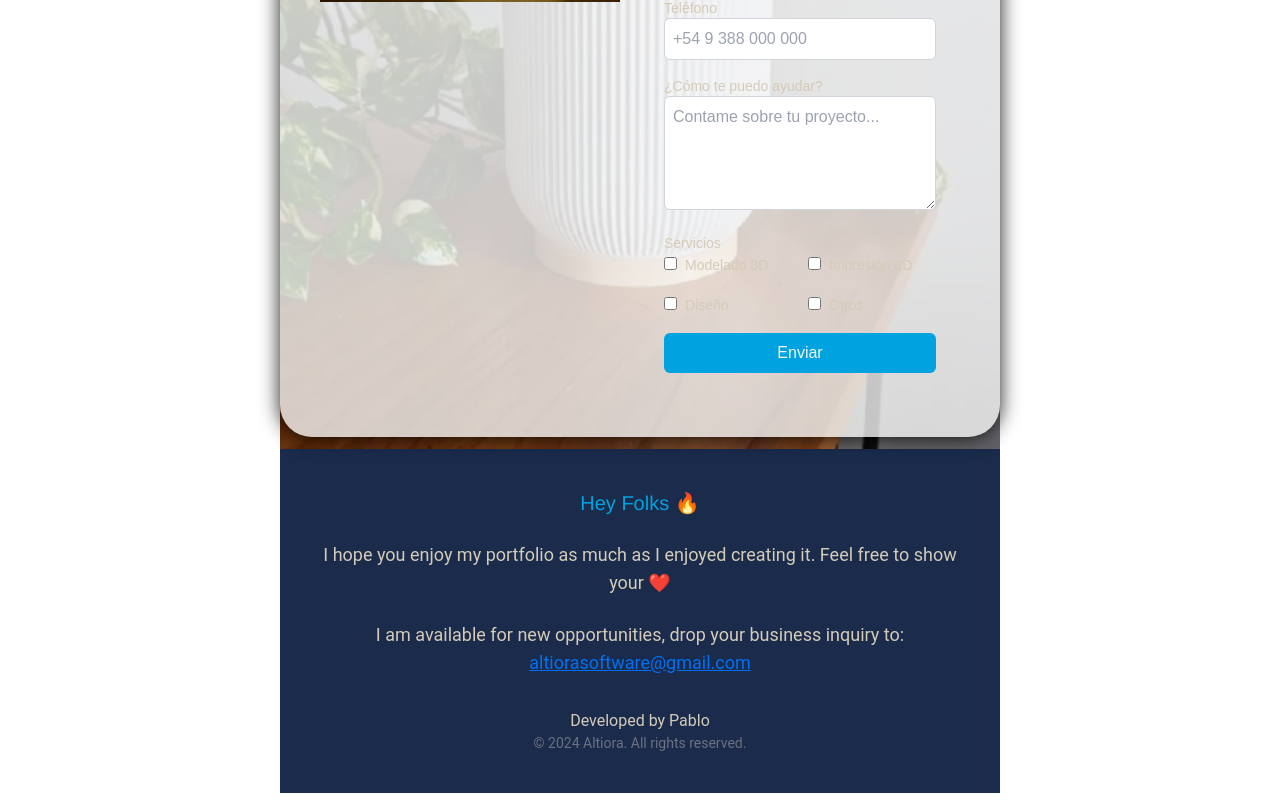
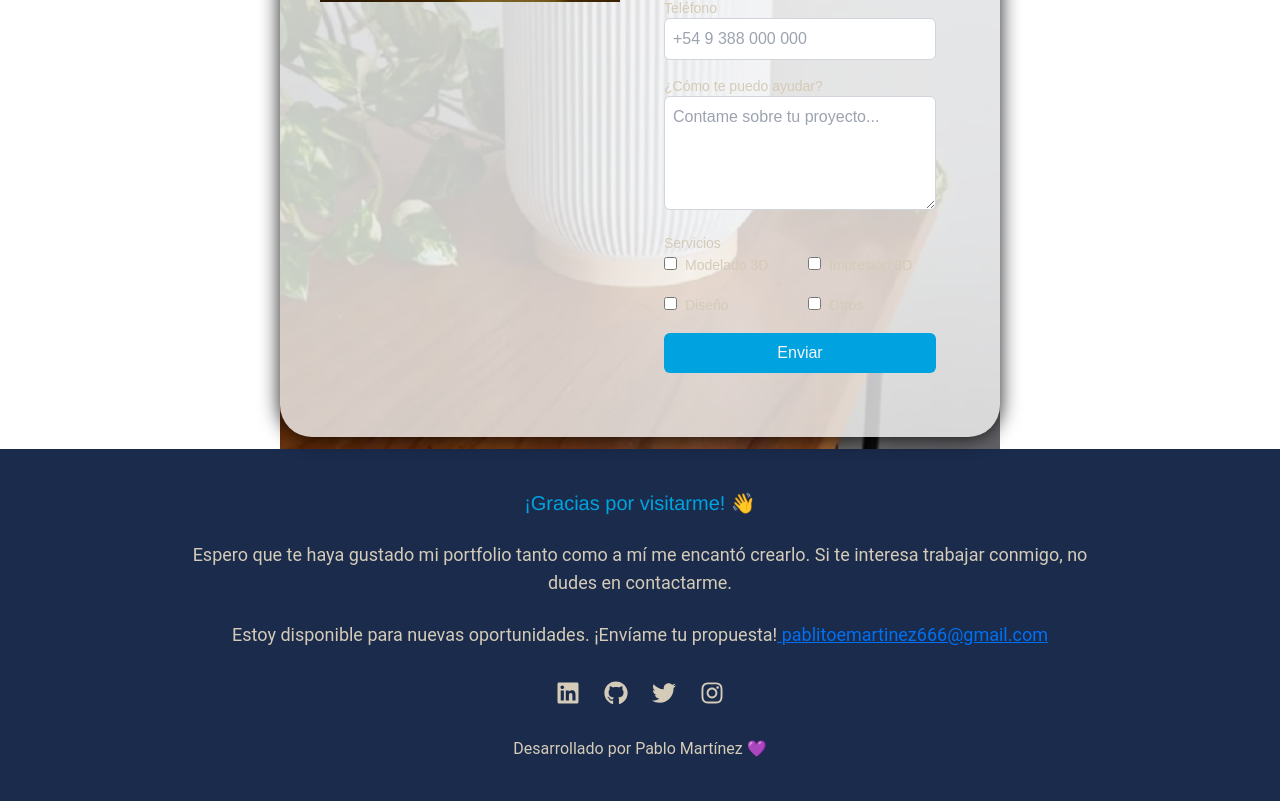
Before and after one commit to pablitomartinez/mi-web, a Next.js app: page / in a window 1280 px wide. Shown: the part 5283-6084 px from the top of the page. Built offline with nearby package versions, Linux system fonts and the light colour scheme.

Commit message:
feat: se agrego texto a footer

```diff
--- a/src/app/page.tsx
+++ b/src/app/page.tsx
@@ -31,9 +31,9 @@ export default function Home() {
         <div id="contact">
           <FormularioContacto />
         </div>
+      </div>
         {/* Footer */}
         <Footer />
-      </div>
     </>
   );
 }
--- a/src/components/footer.tsx
+++ b/src/components/footer.tsx
@@ -1,30 +1,49 @@
-// components/Footer.tsx
+import { FaLinkedin, FaGithub, FaTwitter, FaInstagram } from "react-icons/fa"; // Importa íconos de redes sociales
+
 const Footer = () => {
   return (
     <footer className="bg-primary text-text py-10">
       <div className="container mx-auto px-6 text-center">
         <p className="text-lg md:text-xl text-accent mb-6 font-heading">
-          Hey Folks 🔥
+          ¡Gracias por visitarme! 👋
         </p>
         <p className="text-md md:text-lg text-text mb-6 font-sans">
-          I hope you enjoy my portfolio as much as I enjoyed creating it. Feel
-          free to show your ❤️
+          Espero que te haya gustado mi portfolio tanto como a mí me encantó
+          crearlo. Si te interesa trabajar conmigo, no dudes en contactarme.
         </p>
         <p className="text-md md:text-lg text-text font-sans">
-          I am available for new opportunities, drop your business inquiry to:
+          Estoy disponible para nuevas oportunidades. ¡Envíame tu propuesta!
           <a
             href="mailto:altiorasoftware@gmail.com"
             className="text-secondary underline"
           >
             {" "}
-            altiorasoftware@gmail.com
+          pablitoemartinez666@gmail.com
           </a>
         </p>
+
+        {/* Redes sociales */}
+        <div className="mt-8 flex justify-center space-x-6">
+          <a href="https://linkedin.com" target="_blank" aria-label="LinkedIn">
+            <FaLinkedin size={24} className="text-text hover:text-accent" />
+          </a>
+          <a href="https://github.com" target="_blank" aria-label="GitHub">
+            <FaGithub size={24} className="text-text hover:text-accent" />
+          </a>
+          <a href="https://twitter.com" target="_blank" aria-label="Twitter">
+            <FaTwitter size={24} className="text-text hover:text-accent" />
+          </a>
+          <a
+            href="https://instagram.com"
+            target="_blank"
+            aria-label="Instagram"
+          >
+            <FaInstagram size={24} className="text-text hover:text-accent" />
+          </a>
+        </div>
+
         <div className="mt-8">
-          <p className="text-text font-sans">Developed by Pablo</p>
-          <p className="text-sm text-gray-500 font-sans">
-            © {new Date().getFullYear()} Altiora. All rights reserved.
-          </p>
+          <p className="text-text font-sans">Desarrollado por Pablo Martínez 💜</p>
         </div>
       </div>
     </footer>
```
